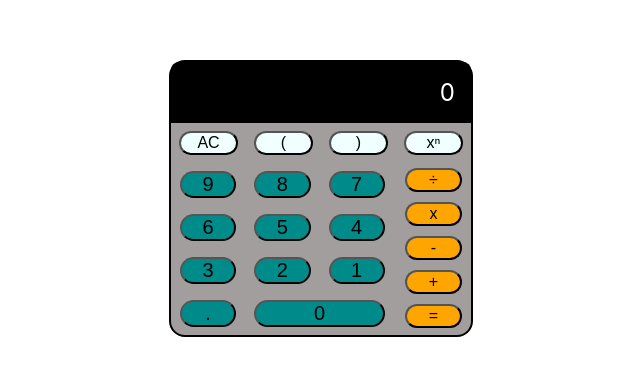
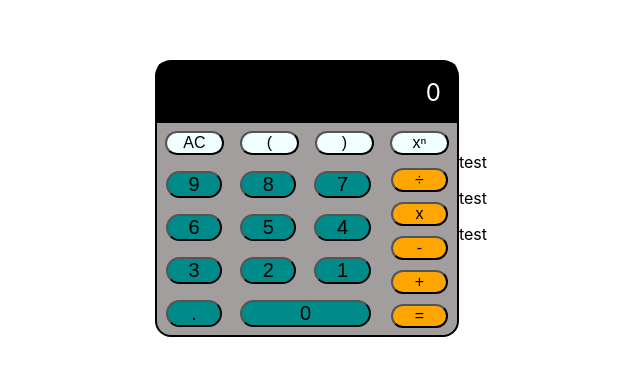
Before and after one commit to hammyhammer/calculator, a React (Create React App) app in the folder client/: page / in a window 1280 px wide. Shown: the part 102-478 px from the top of the page, without its empty margins (319-959 px from the left). Built offline with nearby package versions, Linux system fonts and the light colour scheme.

Commit message:
values are not pushing into the array as I expected

```diff
--- a/client/src/App.tsx
+++ b/client/src/App.tsx
@@ -1,11 +1,20 @@
 import './App.css';
 import Calculator from './components/Calculator/Calculator';
-
+import useButtonFunctions from './hooks/ButtonFunctions/useButtonFunctions';
 function App() {
-
+  const { previousEquations } = useButtonFunctions()
   return (
     <div className="App">
       <Calculator />
+      <div>
+        {previousEquations.map(equation => (
+          <div key={equation}>
+            {
+              <p>{equation}</p>
+            }
+          </div>
+        ))}
+      </div>
     </div>
   );
 };
--- a/client/src/hooks/ButtonFunctions/useButtonFunctions.tsx
+++ b/client/src/hooks/ButtonFunctions/useButtonFunctions.tsx
@@ -3,7 +3,7 @@ import { useState } from 'react';
 export default function useButtonFunctions() {
   const operations: string[] = ['.', '-', '+', '*', '/']
 
-  const previousEquations: string[] = []
+  const previousEquations: string[] = ["test", "test", "test"]
 
   const [value, setValue] = useState<string>("")
 
@@ -29,5 +29,6 @@ export default function useButtonFunctions() {
       alert("You entered an invalid equation.")
     }
   }
+  console.log(previousEquations)
   return { value, setValue, updateValue, clear, calculate, previousEquations }
 };
```
